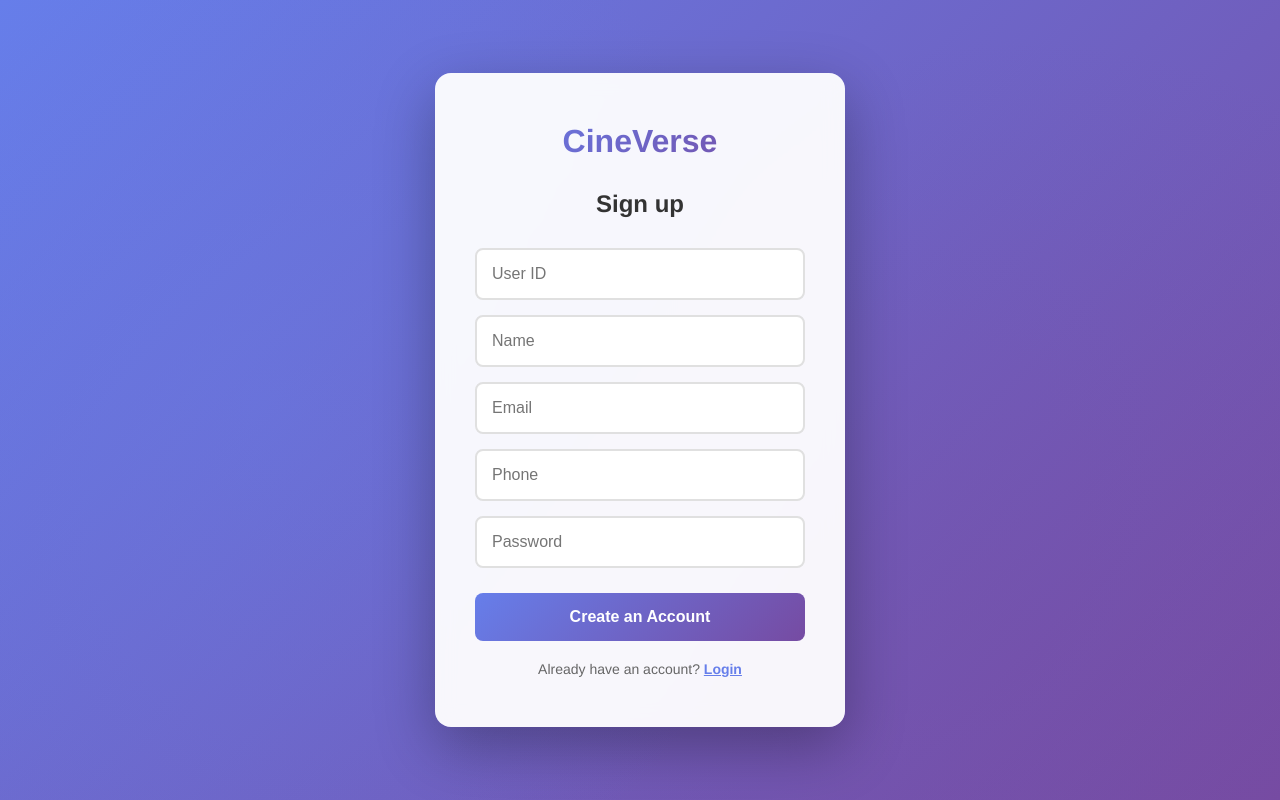
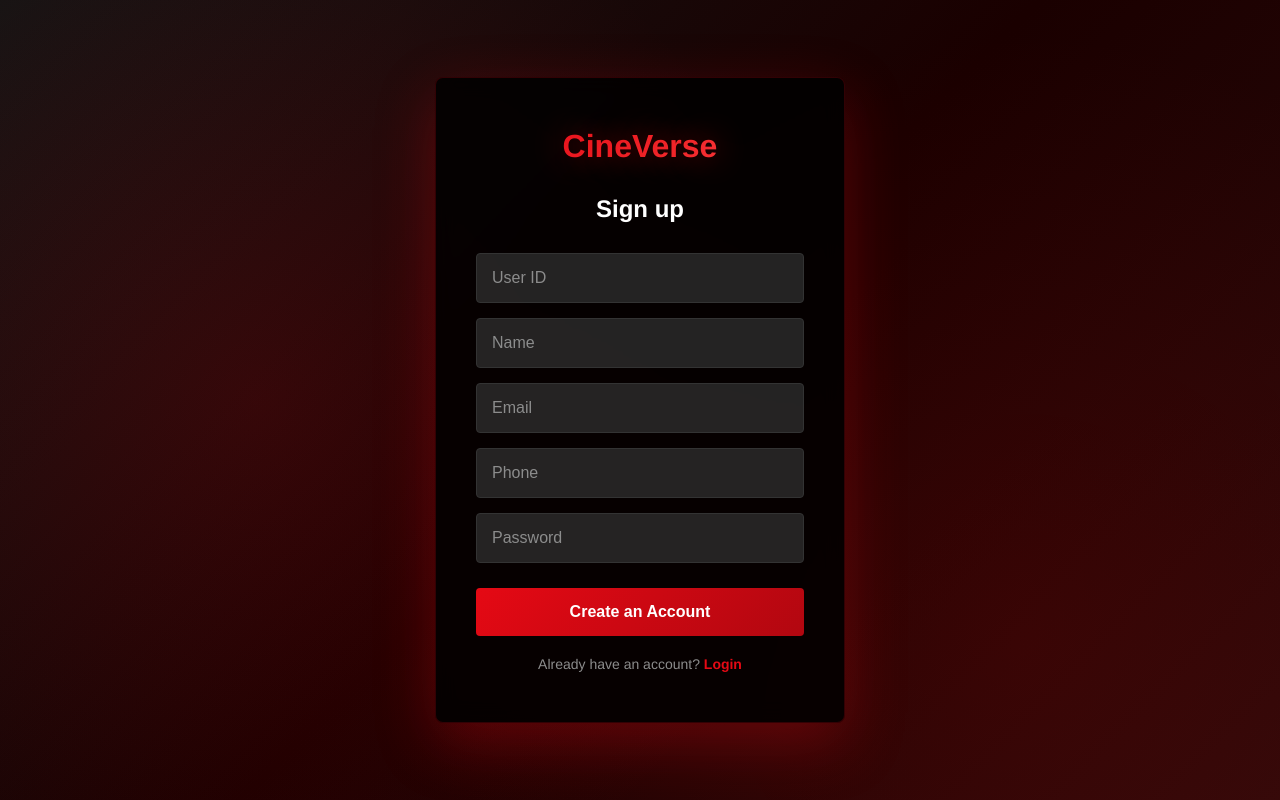
Before and after one commit to Umme-Kulsum-44/CineVersefeb26, a React (Vite) app: page / in a window 1280 px wide. Built offline with nearby package versions, Linux system fonts and the light colour scheme; no server answers; the HTML template or start-up script is replaced by a standard one.

Commit message:
Change theme to Netflix-style dark red/black

```diff
--- a/src/components/Auth.css
+++ b/src/components/Auth.css
@@ -16,7 +16,7 @@
   left: 0;
   width: 100%;
   height: 100%;
-  background: linear-gradient(135deg, #667eea 0%, #764ba2 100%);
+  background: linear-gradient(135deg, #141414 0%, #1a0000 50%, #2d0a0a 100%);
 }
 
 .auth__gradient {
@@ -25,8 +25,8 @@
   left: 0;
   width: 100%;
   height: 100%;
-  background: radial-gradient(circle at 20% 50%, rgba(102, 126, 234, 0.3), transparent 50%),
-              radial-gradient(circle at 80% 80%, rgba(118, 75, 162, 0.3), transparent 50%);
+  background: radial-gradient(circle at 20% 50%, rgba(229, 9, 20, 0.15), transparent 50%),
+              radial-gradient(circle at 80% 80%, rgba(139, 0, 0, 0.2), transparent 50%);
 }
 
 .auth__container {
@@ -38,77 +38,86 @@
 }
 
 .auth__box {
-  background: rgba(255, 255, 255, 0.95);
+  background: rgba(0, 0, 0, 0.85);
   backdrop-filter: blur(10px);
-  border-radius: 16px;
+  border-radius: 8px;
   padding: 50px 40px;
-  box-shadow: 0 20px 60px rgba(0, 0, 0, 0.3);
+  box-shadow: 0 20px 60px rgba(229, 9, 20, 0.3);
+  border: 1px solid rgba(229, 9, 20, 0.2);
 }
 
 .auth__logo {
   text-align: center;
   font-size: 32px;
   font-weight: bold;
-  background: linear-gradient(135deg, #667eea 0%, #764ba2 100%);
+  background: linear-gradient(135deg, #e50914 0%, #ff4444 100%);
   -webkit-background-clip: text;
   -webkit-text-fill-color: transparent;
   background-clip: text;
   margin-bottom: 30px;
+  text-shadow: 0 0 30px rgba(229, 9, 20, 0.5);
 }
 
 .auth__title {
   text-align: center;
-  color: #333;
+  color: #fff;
   font-size: 24px;
   margin-bottom: 30px;
   font-weight: 600;
 }
 
 .auth__error {
-  background-color: #fee;
-  color: #c33;
+  background-color: rgba(229, 9, 20, 0.2);
+  color: #ff6b6b;
   padding: 12px;
-  border-radius: 8px;
+  border-radius: 4px;
   margin-bottom: 20px;
   text-align: center;
   font-size: 14px;
+  border: 1px solid rgba(229, 9, 20, 0.3);
 }
 
 .auth__input {
   width: 100%;
   padding: 15px;
   margin-bottom: 15px;
-  border: 2px solid #e0e0e0;
-  border-radius: 8px;
+  border: 1px solid #333;
+  border-radius: 4px;
   font-size: 16px;
   transition: all 0.3s;
-  background: white;
-  color: #333;
+  background: rgba(51, 51, 51, 0.7);
+  color: #fff;
 }
 
 .auth__input:focus {
   outline: none;
-  border-color: #667eea;
-  box-shadow: 0 0 0 3px rgba(102, 126, 234, 0.1);
+  border-color: #e50914;
+  box-shadow: 0 0 0 2px rgba(229, 9, 20, 0.2);
+  background: rgba(51, 51, 51, 0.9);
+}
+
+.auth__input::placeholder {
+  color: #8c8c8c;
 }
 
 .auth__button {
   width: 100%;
   padding: 15px;
-  background: linear-gradient(135deg, #667eea 0%, #764ba2 100%);
+  background: linear-gradient(135deg, #e50914 0%, #b20710 100%);
   color: white;
   border: none;
-  border-radius: 8px;
+  border-radius: 4px;
   font-size: 16px;
   font-weight: 600;
   cursor: pointer;
-  transition: transform 0.2s;
+  transition: all 0.3s;
   margin-top: 10px;
 }
 
 .auth__button:hover:not(:disabled) {
+  background: linear-gradient(135deg, #f40612 0%, #c9080f 100%);
+  box-shadow: 0 8px 20px rgba(229, 9, 20, 0.4);
   transform: translateY(-2px);
-  box-shadow: 0 10px 20px rgba(102, 126, 234, 0.3);
 }
 
 .auth__button:disabled {
@@ -119,19 +128,21 @@
 .auth__toggle {
   text-align: center;
   margin-top: 20px;
-  color: #666;
+  color: #8c8c8c;
   font-size: 14px;
 }
 
 .auth__toggle span {
-  color: #667eea;
+  color: #e50914;
   font-weight: 600;
   cursor: pointer;
-  text-decoration: underline;
+  text-decoration: none;
+  transition: color 0.3s;
 }
 
 .auth__toggle span:hover {
-  color: #764ba2;
+  color: #f40612;
+  text-decoration: underline;
 }
 
 @media (max-width: 768px) {
--- a/src/components/Navbar.css
+++ b/src/components/Navbar.css
@@ -22,7 +22,7 @@
 }
 
 .navbar__logo {
-  background: linear-gradient(135deg, #667eea 0%, #764ba2 100%);
+  background: linear-gradient(135deg, #e50914 0%, #ff4444 100%);
   -webkit-background-clip: text;
   -webkit-text-fill-color: transparent;
   background-clip: text;
@@ -30,7 +30,7 @@
   font-weight: bold;
   cursor: pointer;
   letter-spacing: 2px;
-  text-shadow: 0 0 30px rgba(102, 126, 234, 0.5);
+  text-shadow: 0 0 30px rgba(229, 9, 20, 0.5);
 }
 
 .navbar__links {
```
